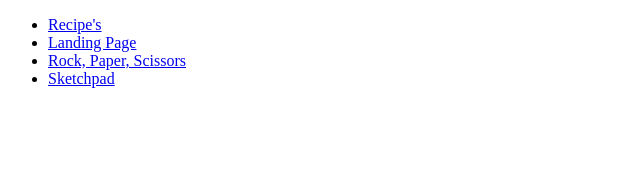
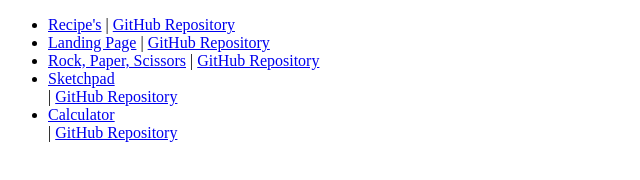
Before and after one commit to DylanM3/portfolio, a plain HTML site: page index.html in a window 1280 px wide. Shown: the whole page, without its empty margins (0-640 px from the left). Drawn offline with Linux system fonts and the light colour scheme.

```diff
--- a/index.html
+++ b/index.html
@@ -6,10 +6,11 @@
 </head>
 <body>
     <ul>
-        <li><a href="https://recipes.dylanmoore.uk">Recipe's</a></li>
-        <li><a href="https://landing.dylanmoore.uk">Landing Page</a></li>
-        <li><a href="https://rps.dylanmoore.uk">Rock, Paper, Scissors</a></li>
-        <li><a href="https://sketch.dylanmoore.uk">Sketchpad</a></li>
+        <li><a href="https://recipes.dylanmoore.uk">Recipe's</a> | <a href="https://github.com/DylanM3/odin-recipes">GitHub Repository</a></li>
+        <li><a href="https://landing.dylanmoore.uk">Landing Page</a> | <a href="https://github.com/DylanM3/odin-landing-page">GitHub Repository</a></li>
+        <li><a href="https://rps.dylanmoore.uk">Rock, Paper, Scissors</a> | <a href="https://github.com/DylanM3/odin-rps">GitHub Repository</a></li>
+        <li><a href="https://sketch.dylanmoore.uk">Sketchpad</a></li> | <a href="https://github.com/DylanM3/odin-sketch">GitHub Repository</a>
+        <li><a href="https://sketch.dylanmoore.uk">Calculator</a></li> | <a href="https://github.com/DylanM3/odin-recipes">GitHub Repository</a>
     </ul>
 </body>
 </html>
```
